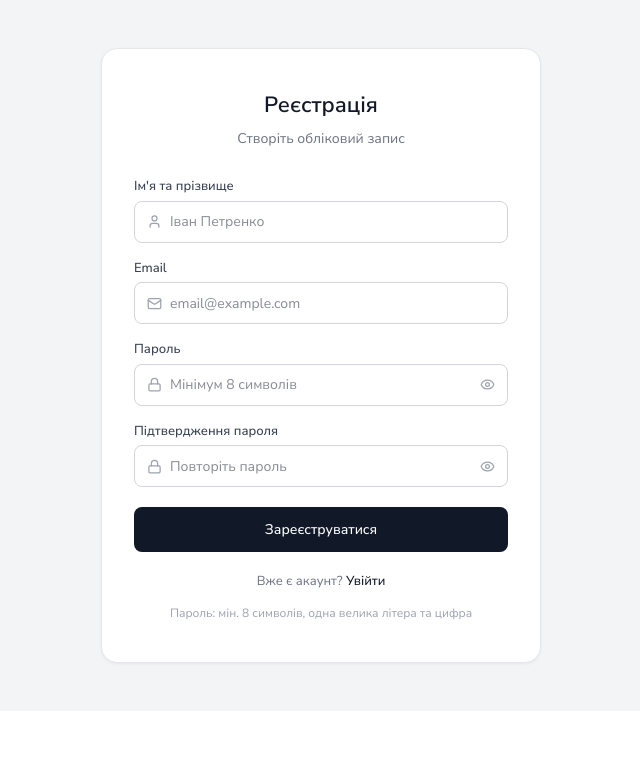
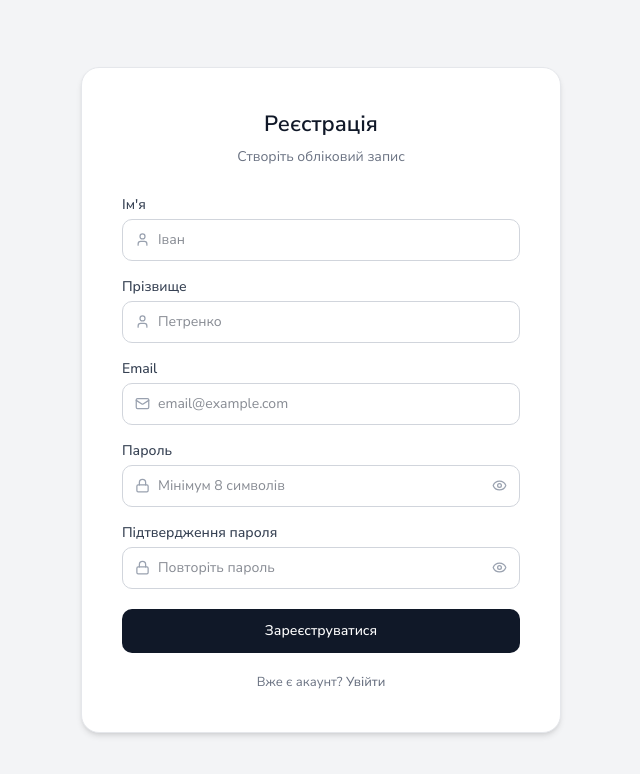
Before and after one commit to CoreNest-chnu/nesthub-monorepo, a Next.js app in the folder apps/web/: page /register in a window 1280 px wide. Shown: the top 774 px of the page, without its empty margins (319-959 px from the left). Built offline with nearby package versions, Linux system fonts and the light colour scheme.

Commit message:
fix: registration form

```diff
--- a/apps/web/src/app/(auth)/register/page.tsx
+++ b/apps/web/src/app/(auth)/register/page.tsx
@@ -1,86 +1,18 @@
-'use client'
+"use client"
 
-import { useCallback, useState } from 'react'
-import Link from 'next/link'
-import { useForm } from 'react-hook-form'
-import { zodResolver } from '@hookform/resolvers/zod'
-import { z } from 'zod'
-import { User, Mail, Lock, Eye, EyeOff } from 'lucide-react'
+import { zodResolver } from "@hookform/resolvers/zod"
+import { Eye, EyeOff, Lock, Mail, User } from "lucide-react"
+import Link from "next/link"
+import { useCallback } from "react"
+import { useForm } from "react-hook-form"
+import { useToggle } from "usehooks-ts"
+import { Field } from "@/src/components/Field"
+import { registerSchema, type RegisterFormData } from "@/src/validation/validationSchema"
 
-const registerSchema = z
-  .object({
-    name: z
-      .string()
-      .min(1, "Введіть ім'я")
-      .min(2, "Ім'я має містити мінімум 2 символи"),
-    email: z.string().min(1, 'Введіть email').email('Невалідний формат email'),
-    password: z
-      .string()
-      .min(1, 'Введіть пароль')
-      .min(8, 'Пароль має містити мінімум 8 символів')
-      .regex(/[A-Z]/, 'Потрібна хоча б одна велика літера')
-      .regex(/[0-9]/, 'Потрібна хоча б одна цифра'),
-    confirmPassword: z.string().min(1, 'Підтвердіть пароль'),
-  })
-  .refine((data) => data.password === data.confirmPassword, {
-    message: 'Паролі не співпадають',
-    path: ['confirmPassword'],
-  })
-
-type RegisterFormData = z.infer<typeof registerSchema>
-
-interface FieldProps {
-  label: string
-  error?: string
-  children: React.ReactNode
-  htmlFor?: string
-}
-
-function Field({ label, error, children, htmlFor }: FieldProps) {
-  return (
-    <div style={{ display: 'flex', flexDirection: 'column', gap: 4 }}>
-      <label
-        htmlFor={htmlFor}
-        style={{ fontSize: 13, fontWeight: 500, color: '#374151' }}
-      >
-        {label}
-      </label>
-      {children}
-      {error && (
-        <p style={{ fontSize: 12, color: '#ef4444', margin: 0 }}>
-          {'⚠ '}
-          {error}
-        </p>
-      )}
-    </div>
-  )
-}
-
-const inputWrap = (hasError: boolean): React.CSSProperties => ({
-  display: 'flex',
-  alignItems: 'center',
-  gap: 8,
-  border: `1px solid ${hasError ? '#f87171' : '#d1d5db'}`,
-  borderRadius: 8,
-  padding: '0 12px',
-  background: hasError ? '#fff7f7' : '#fff',
-  height: 42,
-})
-
-const inputStyle: React.CSSProperties = {
-  flex: 1,
-  border: 'none',
-  outline: 'none',
-  fontSize: 14,
-  fontFamily: 'inherit',
-  background: 'transparent',
-  color: '#111827',
-}
-
-export default function RegisterPage() {
-  const [isPending, setIsPending] = useState(false)
-  const [showPassword, setShowPassword] = useState(false)
-  const [showConfirm, setShowConfirm] = useState(false)
+export const RegisterPage: React.FC = () => {
+  const [isPending, setIsPending] = useToggle(false)
+  const [showPassword, toggleShowPassword] = useToggle(false)
+  const [showConfirm, toggleShowConfirm] = useToggle(false)
 
   const {
     register,
@@ -88,201 +20,154 @@ export default function RegisterPage() {
     formState: { errors },
   } = useForm<RegisterFormData>({
     resolver: zodResolver(registerSchema),
-    mode: 'onTouched',
+    mode: "onTouched",
   })
 
-  const onSubmit = async (data: RegisterFormData) => {
-    setIsPending(true)
+  const onSubmit = useCallback(
+    async (data: RegisterFormData) => {
+      setIsPending()
       try {
         await new Promise((res) => setTimeout(res, 1200))
-      console.log('POST /auth/register →', data)
+        console.log("POST /auth/register →", data)
       } finally {
-      setIsPending(false)
+        setIsPending()
       }
-  }
+    },
+    [setIsPending]
+  )
 
   const handleTogglePassword = useCallback(() => {
-    setShowPassword((v) => !v)
-  }, [])
+    toggleShowPassword()
+  }, [toggleShowPassword])
 
   const handleToggleConfirm = useCallback(() => {
-    setShowConfirm((v) => !v)
-  }, [])
+    toggleShowConfirm()
+  }, [toggleShowConfirm])
 
   return (
-    <div
-      style={{
-        minHeight: 'calc(100vh - 140px)',
-        background: '#f3f4f6',
-        display: 'flex',
-        alignItems: 'flex-start',
-        justifyContent: 'center',
-        padding: '48px 16px',
-      }}
-    >
-      <div
-        style={{
-          width: '100%',
-          maxWidth: 440,
-          background: '#fff',
-          borderRadius: 16,
-          border: '1px solid #e5e7eb',
-          padding: '40px 32px',
-          boxShadow: '0 1px 3px rgba(0,0,0,0.06)',
-        }}
-      >
-        <div style={{ textAlign: 'center', marginBottom: 28 }}>
-          <h1
-            style={{
-              fontSize: 22,
-              fontWeight: 600,
-              color: '#111827',
-              margin: '0 0 6px',
-            }}
-          >
-            {'Реєстрація'}
-          </h1>
-          <p style={{ fontSize: 14, color: '#6b7280', margin: 0 }}>
-            {'Створіть обліковий запис'}
-          </p>
+    <div className={"min-h-screen bg-gray-100 flex items-center justify-center p-6"}>
+      <div className={"w-full max-w-[480px] bg-white rounded-2xl border border-gray-200 p-10 shadow-md"}>
+        <div className={"text-center mb-7"}>
+          <h2 className={"text-[22px] font-semibold text-gray-900 mb-1.5"}>{'Реєстрація'}</h2>
+          <p className={"text-sm text-gray-500"}>{'Створіть обліковий запис'}</p>
         </div>
 
-        <form
-          onSubmit={handleSubmit(onSubmit)}
-          noValidate
-          style={{ display: 'flex', flexDirection: 'column', gap: 16 }}
-        >
-          <Field label={"Ім'я та прізвище"} error={errors.name?.message}>
-            <div style={inputWrap(!!errors.name)}>
-              <User size={15} color={'#9ca3af'} />
+        <form onSubmit={handleSubmit(onSubmit)} noValidate className={"flex flex-col gap-4"}>
+
+          <Field label={"Ім'я"} error={errors.firstName?.message}>
+            {(id: string) => (
+              <div className={`flex items-center gap-2 border rounded-lg px-3 h-[42px] ${errors.firstName ? "border-red-400 bg-red-50" : "border-gray-300 bg-white"}`}>
+                <User size={15} className={"text-gray-400 shrink-0"} />
                 <input
-                {...register('name')}
-                type={'text'}
-                placeholder={'Іван Петренко'}
-                autoComplete={'name'}
-                style={inputStyle}
+                  id={id}
+                  {...register("firstName")}
+                  type={"text"}
+                  placeholder={"Іван"}
+                  autoComplete={"given-name"}
+                  className={"flex-1 border-none outline-none text-sm bg-transparent text-gray-900 font-[inherit]"}
                 />
               </div>
+            )}
           </Field>
 
-          <Field label={'Email'} error={errors.email?.message}>
-            <div style={inputWrap(!!errors.email)}>
-              <Mail size={15} color={'#9ca3af'} />
+          <Field label={"Прізвище"} error={errors.lastName?.message}>
+            {(id: string) => (
+              <div className={`flex items-center gap-2 border rounded-lg px-3 h-[42px] ${errors.lastName ? "border-red-400 bg-red-50" : "border-gray-300 bg-white"}`}>
+                <User size={15} className={"text-gray-400 shrink-0"} />
                 <input
-                {...register('email')}
-                type={'email'}
-                placeholder={'email@example.com'}
-                autoComplete={'email'}
-                style={inputStyle}
+                  id={id}
+                  {...register("lastName")}
+                  type={"text"}
+                  placeholder={"Петренко"}
+                  autoComplete={"family-name"}
+                  className={"flex-1 border-none outline-none text-sm bg-transparent text-gray-900 font-[inherit]"}
                 />
               </div>
+            )}
           </Field>
 
-          <Field label={'Пароль'} error={errors.password?.message}>
-            <div style={inputWrap(!!errors.password)}>
-              <Lock size={15} color={'#9ca3af'} />
+          <Field label={"Email"} error={errors.email?.message}>
+            {(id: string) => (
+              <div className={`flex items-center gap-2 border rounded-lg px-3 h-[42px] ${errors.email ? "border-red-400 bg-red-50" : "border-gray-300 bg-white"}`}>
+                <Mail size={15} className={"text-gray-400 shrink-0"} />
                 <input
-                {...register('password')}
-                type={showPassword ? 'text' : 'password'}
-                placeholder={'Мінімум 8 символів'}
-                autoComplete={'new-password'}
-                style={inputStyle}
+                  id={id}
+                  {...register("email")}
+                  type={"email"}
+                  placeholder={"email@example.com"}
+                  autoComplete={"email"}
+                  className={"flex-1 border-none outline-none text-sm bg-transparent text-gray-900 font-[inherit]"}
+                />
+              </div>
+            )}
+          </Field>
+
+          <Field label={"Пароль"} error={errors.password?.message}>
+            {(id: string) => (
+              <div className={`flex items-center gap-2 border rounded-lg px-3 h-[42px] ${errors.password ? "border-red-400 bg-red-50" : "border-gray-300 bg-white"}`}>
+                <Lock size={15} className={"text-gray-400 shrink-0"} />
+                <input
+                  id={id}
+                  {...register("password")}
+                  type={showPassword ? "text" : "password"}
+                  placeholder={"Мінімум 8 символів"}
+                  autoComplete={"new-password"}
+                  className={"flex-1 border-none outline-none text-sm bg-transparent text-gray-900 font-[inherit]"}
                 />
                 <button
-                type={'button'}
+                  type={"button"}
                   onClick={handleTogglePassword}
-                style={{
-                  background: 'none',
-                  border: 'none',
-                  cursor: 'pointer',
-                  padding: 0,
-                  display: 'flex',
-                  color: '#9ca3af',
-                }}
+                  className={"bg-transparent border-none cursor-pointer p-0 flex text-gray-400"}
                   tabIndex={-1}
                 >
                   {showPassword ? <EyeOff size={15} /> : <Eye size={15} />}
                 </button>
               </div>
+            )}
           </Field>
 
-          <Field
-            label={'Підтвердження пароля'}
-            error={errors.confirmPassword?.message}
-          >
-            <div style={inputWrap(!!errors.confirmPassword)}>
-              <Lock size={15} color={'#9ca3af'} />
+          <Field label={"Підтвердження пароля"} error={errors.confirmPassword?.message}>
+            {(id: string) => (
+              <div className={`flex items-center gap-2 border rounded-lg px-3 h-[42px] ${errors.confirmPassword ? "border-red-400 bg-red-50" : "border-gray-300 bg-white"}`}>
+                <Lock size={15} className={"text-gray-400 shrink-0"} />
                 <input
-                {...register('confirmPassword')}
-                type={showConfirm ? 'text' : 'password'}
-                placeholder={'Повторіть пароль'}
-                autoComplete={'new-password'}
-                style={inputStyle}
+                  id={id}
+                  {...register("confirmPassword")}
+                  type={showConfirm ? "text" : "password"}
+                  placeholder={"Повторіть пароль"}
+                  autoComplete={"new-password"}
+                  className={"flex-1 border-none outline-none text-sm bg-transparent text-gray-900 font-[inherit]"}
                 />
                 <button
-                type={'button'}
+                  type={"button"}
                   onClick={handleToggleConfirm}
-                style={{
-                  background: 'none',
-                  border: 'none',
-                  cursor: 'pointer',
-                  padding: 0,
-                  display: 'flex',
-                  color: '#9ca3af',
-                }}
+                  className={"bg-transparent border-none cursor-pointer p-0 flex text-gray-400"}
                   tabIndex={-1}
                 >
                   {showConfirm ? <EyeOff size={15} /> : <Eye size={15} />}
                 </button>
               </div>
+            )}
           </Field>
 
           <button
-            type={'submit'}
+            type={"submit"}
             disabled={isPending}
-            style={{
-              marginTop: 4,
-              width: '100%',
-              background: isPending ? '#9ca3af' : '#111827',
-              color: '#fff',
-              fontSize: 14,
-              fontWeight: 500,
-              borderRadius: 8,
-              padding: '12px',
-              border: 'none',
-              cursor: isPending ? 'not-allowed' : 'pointer',
-              fontFamily: 'inherit',
-            }}
+            className={`mt-1 w-full text-white text-sm font-medium rounded-lg py-3 border-none font-[inherit] ${isPending ? "bg-gray-400 cursor-not-allowed" : "bg-gray-900 cursor-pointer"}`}
           >
             {isPending ? 'Реєстрація…' : 'Зареєструватися'}
           </button>
         </form>
 
-        <p
-          style={{
-            textAlign: 'center',
-            fontSize: 13,
-            color: '#6b7280',
-            marginTop: 20,
-          }}
-        >
-          {'Вже є акаунт?'}{' '}
-          <Link href={'/login'} style={{ color: '#111827', fontWeight: 500 }}>
+        <p className={"text-center text-[13px] text-gray-500 mt-5"}>
+          {'Вже є акаунт? '}
+          <Link href={"/login"} className={"text-gray-900 font-medium"}>
             {'Увійти'}
           </Link>
-        </p>
-
-        <p
-          style={{
-            textAlign: 'center',
-            fontSize: 12,
-            color: '#9ca3af',
-            marginTop: 12,
-          }}
-        >
-          {'Пароль: мін. 8 символів, одна велика літера та цифра'}
         </p>
       </div>
     </div>
   )
 }
+
+export default RegisterPage
--- a/apps/web/src/app/globals.css
+++ b/apps/web/src/app/globals.css
@@ -47,8 +47,6 @@ body {
 
 * {
   box-sizing: border-box;
-  padding: 0;
-  margin: 0;
 }
 
 a {
--- /dev/null
+++ b/apps/web/src/components/Field.tsx
@@ -0,0 +1,25 @@
+"use client"
+
+import { useId } from "react"
+
+interface FieldProps {
+  label: string
+  error?: string
+  children: (id: string) => React.ReactNode
+}
+
+export const Field: React.FC<FieldProps> = ({ label, error, children }) => {
+  const id = useId()
+
+  return (
+    <div className={"flex flex-col gap-1"}>
+      <label htmlFor={id} className={"text-sm font-medium text-gray-700"}>
+        {label}
+      </label>
+      {children(id)}
+      {error && (
+        <p className={"text-xs text-red-500"}>{`⚠ ${error}`}</p>
+      )}
+    </div>
+  )
+}
--- /dev/null
+++ b/apps/web/src/validation/validationSchema.ts
@@ -0,0 +1,20 @@
+import { z } from "zod"
+
+export const registerSchema = z
+  .object({
+    firstName: z.string().min(2, "Ім'я має містити мінімум 2 символи"),
+    lastName: z.string().min(2, "Прізвище має містити мінімум 2 символи"),
+    email: z.string().email("Невалідний формат email"),
+    password: z
+      .string()
+      .min(8, "Пароль має містити мінімум 8 символів")
+      .regex(/[A-Z]/, "Потрібна хоча б одна велика літера")
+      .regex(/[0-9]/, "Потрібна хоча б одна цифра"),
+    confirmPassword: z.string(),
+  })
+  .refine((data) => data.password === data.confirmPassword, {
+    message: "Паролі не співпадають",
+    path: ["confirmPassword"],
+  })
+
+export type RegisterFormData = z.infer<typeof registerSchema>
--- a/apps/web/tsconfig.json
+++ b/apps/web/tsconfig.json
@@ -1,6 +1,7 @@
 {
   "extends": "@repo/typescript-config/nextjs.json",
   "compilerOptions": {
+    "ignoreDeprecations": "6.0",
     "baseUrl": ".",
     "paths": {
       "@/*": ["./*"]
```
Also changed, not shown: apps/web/src/components/Container.tsx (added, +14 -0 lines). Lines whose indentation alone changed are shown as unchanged.
